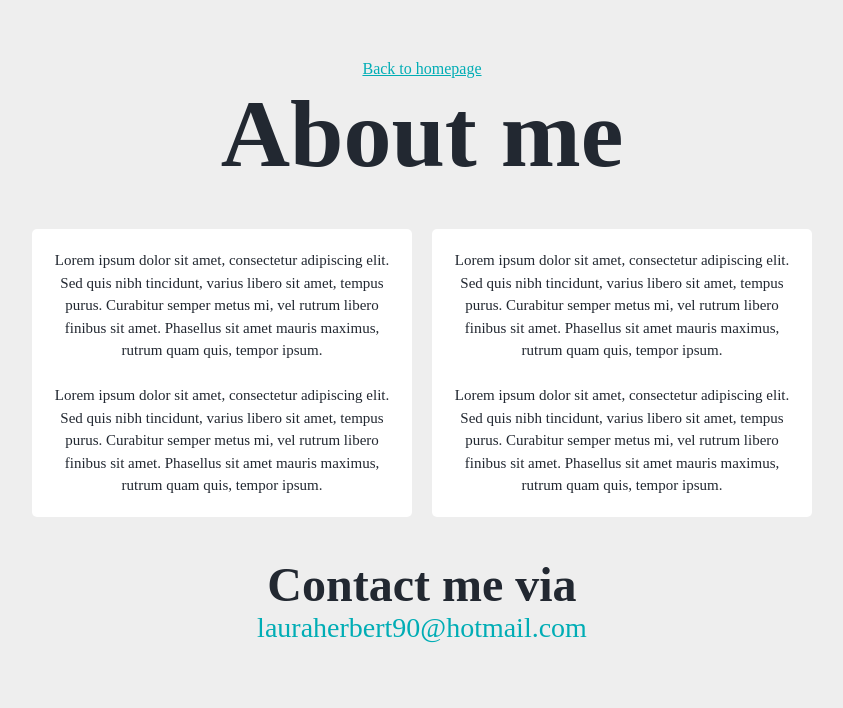
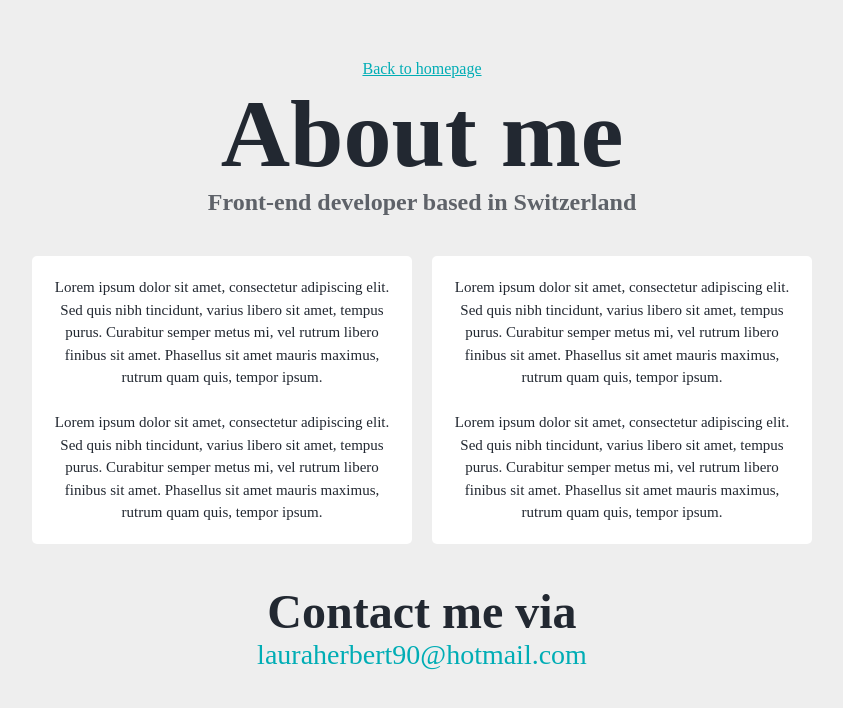
Before and after one commit to lauher/Resposive-Website-for-SheCodes-Responsive, a plain HTML site: page about.html in a window 1280 px wide. Shown: the whole page, without its empty margins (218-1061 px from the left). Drawn offline with Linux system fonts and the light colour scheme.

Commit message:
Added H3 on About me page

```diff
--- a/about.html
+++ b/about.html
@@ -10,6 +10,7 @@
   <body>
     <a href="index.html" class="homepage-link">Back to homepage</a>
     <h1>About me</h1>
+    <h3>Front-end developer based in Switzerland</h3>
     <div class="about-paragraphs">
       <p>
         Lorem ipsum dolor sit amet, consectetur adipiscing elit. Sed quis nibh
```
